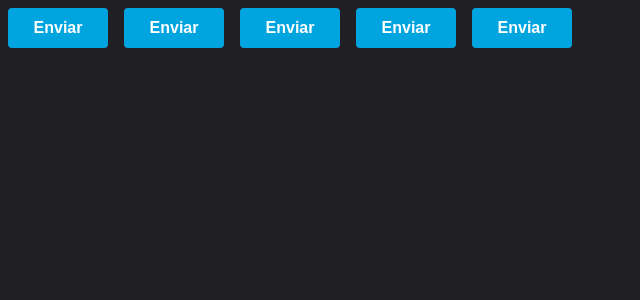
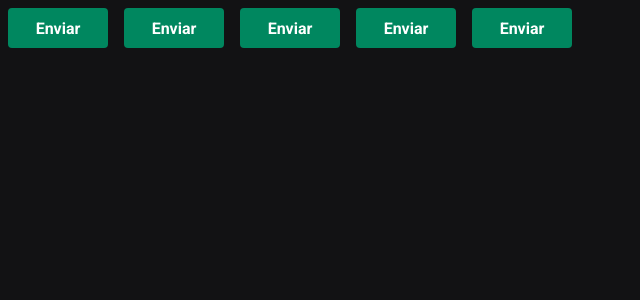
Before and after one commit to imnotannamaria/Ignite-timer, a React (Vite) app: page / in a window 1280 px wide. Shown: the top 300 px of the page, without its empty margins (0-640 px from the left). Built offline with nearby package versions, Linux system fonts and the light colour scheme.

Commit message:
Configurando fonte e mais alguns estilos globais.

```diff
--- a/index.html
+++ b/index.html
@@ -3,7 +3,15 @@
 
 <head>
     <meta charset="UTF-8" />
+
+    <link rel="preconnect" href="https://fonts.googleapis.com">
+    <link rel="preconnect" href="https://fonts.gstatic.com" crossorigin>
+
     <meta name="viewport" content="width=device-width, initial-scale=1.0" />
+
+    <link href="https://fonts.googleapis.com/css2?family=Roboto+Mono:wght@700&family=Roboto:wght@400;700&display=swap"
+        rel="stylesheet" />
+
     <title>Ignite Timer</title>
 </head>
 
--- a/src/components/Button.styles.ts
+++ b/src/components/Button.styles.ts
@@ -22,7 +22,7 @@ export const ButtonContainer = styled.button<ButtonConteinerProps> `
     cursor: pointer;
     font-weight: bold;
 
-    background-color: ${props => props.theme.primary};
+    background-color: ${props => props.theme["green-500"]};
     color: ${props => props.theme.white}
 
     /*
--- a/src/styles/global.ts
+++ b/src/styles/global.ts
@@ -7,14 +7,19 @@ export const GlobalStyle = createGlobalStyle`
         box-sizing: border-box;
     }
 
+    :focus {
+        outline: 0;
+        box-sizing: 0 0 0 2px ${props => props.theme["green-500"]};;
+    }
+
     body{
-        background-color: #202024;
-        color: #E1E1E6;
+        background-color: ${props => props.theme["gray-900"]};
+        color: ${props => props.theme["gray-300"]};
         -webkit-font-smoothing: antialiased;
     }
 
     body, input, textarea, button {
-        font-family: 'Manrope', sans-serif;
+        font-family: 'Roboto', sans-serif;
         font-weight: 400;
         font-size: 1rem;
     }
--- a/src/styles/themes/default.ts
+++ b/src/styles/themes/default.ts
@@ -1,4 +1,21 @@
 export const defaultTheme = {
-    primary: '#00A5E0',
-    white: '#FFFFFF',
+    white: '#FFF',
+
+    'gray-100': '#E1E1E6',
+    'gray-300': '#C4C4CC',
+    'gray-400': '#8D8D99',
+    'gray-500': '#7C7C8A',
+    'gray-600': '#323238',
+    'gray-700': '#29292E',
+    'gray-800': '#202024',
+    'gray-900': '#121214',
+
+    'green-300': '#00B37E',
+    'green-500': '#00875F',
+    'green-700': '#015F43',
+
+    'red-500': '#AB222E',
+    'red-700': '#7A1921',
+
+    'yellow-500': '#FBA94C',
 }
```
